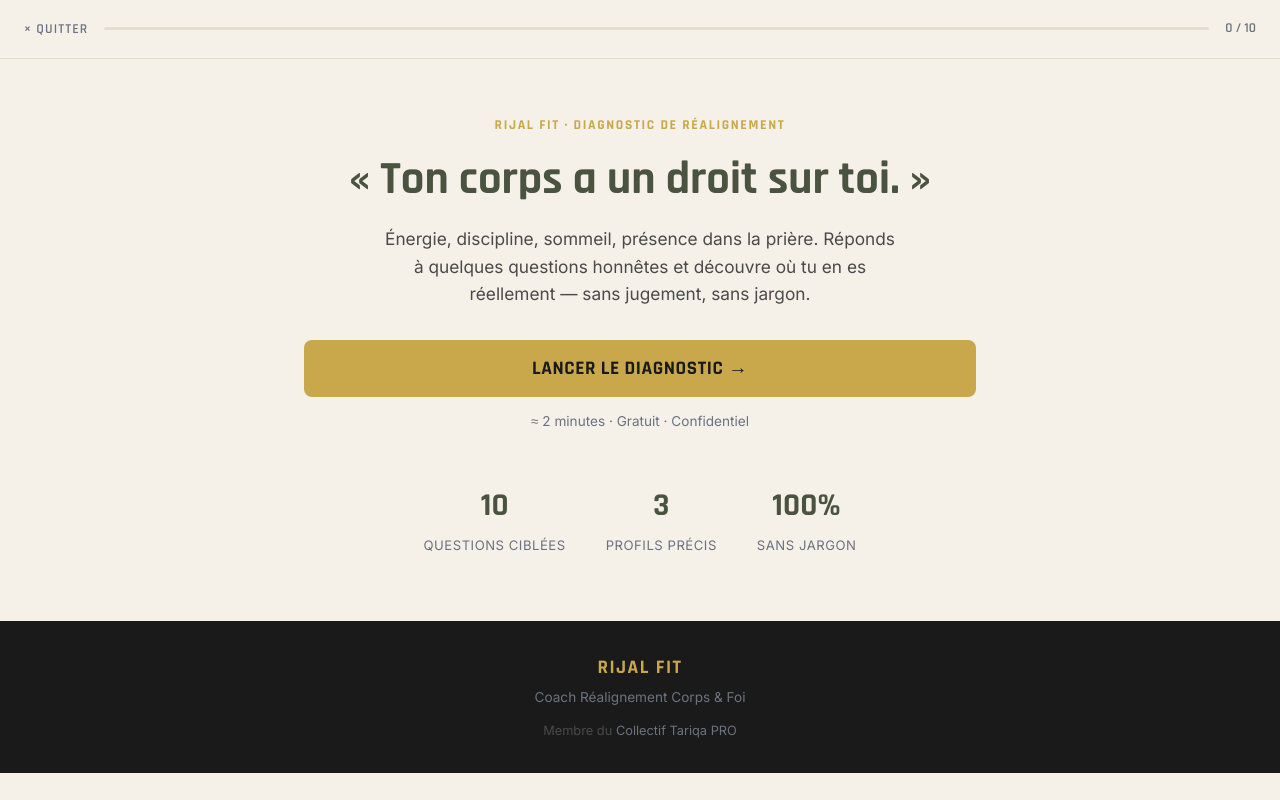
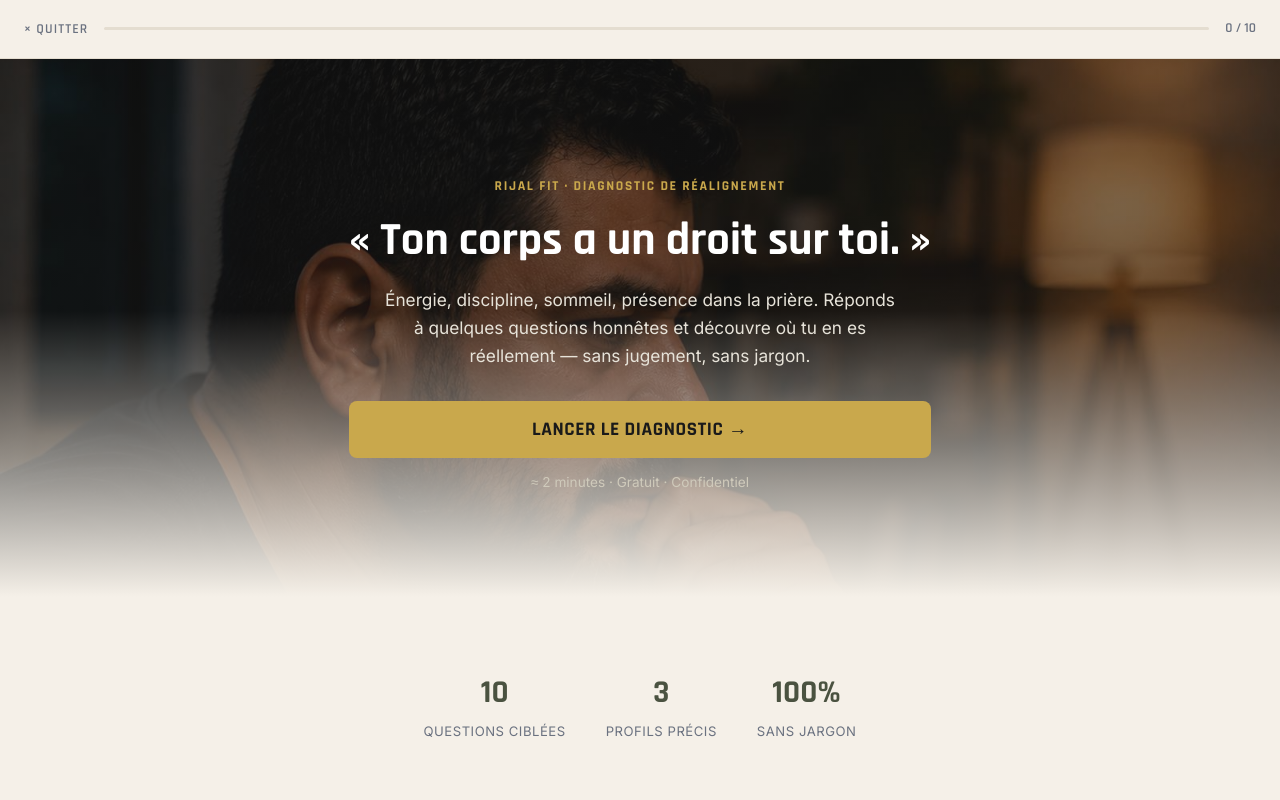
Before and after one commit to muslimserinityforme-maker/bilan-sens-rijalfit, a website: page index.html in a window 1280 px wide. Shown: the top 800 px of the page. Drawn offline with Linux system fonts and the light colour scheme.

Commit message:
Add photo background to intro screen with fade to page background

```diff
--- a/index.html
+++ b/index.html
@@ -24,11 +24,15 @@
 
     <!-- ═══ ÉCRAN 0 — Intro ═══ -->
     <section id="screen-intro" class="screen">
-      <p class="eyebrow">Rijal Fit · Diagnostic de Réalignement</p>
-      <h1 class="hero-title">« Ton corps a un droit sur toi. »</h1>
-      <p class="hero-sub">Énergie, discipline, sommeil, présence dans la prière. Réponds à quelques questions honnêtes et découvre où tu en es réellement — sans jugement, sans jargon.</p>
-      <button type="button" id="start-btn" class="btn btn--primary btn--large">Lancer le diagnostic →</button>
-      <p class="hero-reassurance">≈ 2 minutes · Gratuit · Confidentiel</p>
+      <div class="hero-photo">
+        <div class="hero-photo__content">
+          <p class="eyebrow">Rijal Fit · Diagnostic de Réalignement</p>
+          <h1 class="hero-title hero-title--light">« Ton corps a un droit sur toi. »</h1>
+          <p class="hero-sub hero-sub--light">Énergie, discipline, sommeil, présence dans la prière. Réponds à quelques questions honnêtes et découvre où tu en es réellement — sans jugement, sans jargon.</p>
+          <button type="button" id="start-btn" class="btn btn--primary btn--large">Lancer le diagnostic →</button>
+          <p class="hero-reassurance hero-reassurance--light">≈ 2 minutes · Gratuit · Confidentiel</p>
+        </div>
+      </div>
       <div class="stats-row">
         <div class="stat"><span class="stat__num">10</span><span class="stat__label">questions ciblées</span></div>
         <div class="stat"><span class="stat__num">3</span><span class="stat__label">profils précis</span></div>
--- a/style.css
+++ b/style.css
@@ -141,6 +141,35 @@ main.container { padding-top: 56px; padding-bottom: 64px; }
 }
 
 .hero-reassurance { margin-top: .85rem; font-size: .85rem; color: var(--gris); }
+
+/* ── Photo de fond intro (fondu vers le beige de la page) ── */
+.hero-photo {
+  position: relative;
+  width: 100vw;
+  margin-left: calc(-50vw + 50%);
+  margin-top: -56px;
+  min-height: 560px;
+  display: flex;
+  align-items: center;
+  justify-content: center;
+  background-image: url('images/hero-intro.jpg');
+  background-size: cover;
+  background-position: center 25%;
+  padding: 56px 24px 64px;
+}
+
+.hero-photo::before {
+  content: '';
+  position: absolute;
+  inset: 0;
+  background: linear-gradient(180deg, rgba(26,26,26,.55) 0%, rgba(26,26,26,.6) 45%, var(--beige) 96%);
+}
+
+.hero-photo__content { position: relative; z-index: 1; max-width: 640px; }
+
+.hero-title--light { color: var(--blanc); }
+.hero-sub--light { color: #e7e3d9; }
+.hero-reassurance--light { color: #cfcabb; }
 
 .stats-row {
   display: flex;
```
Also changed, not shown: images/hero-intro.jpg (added).
